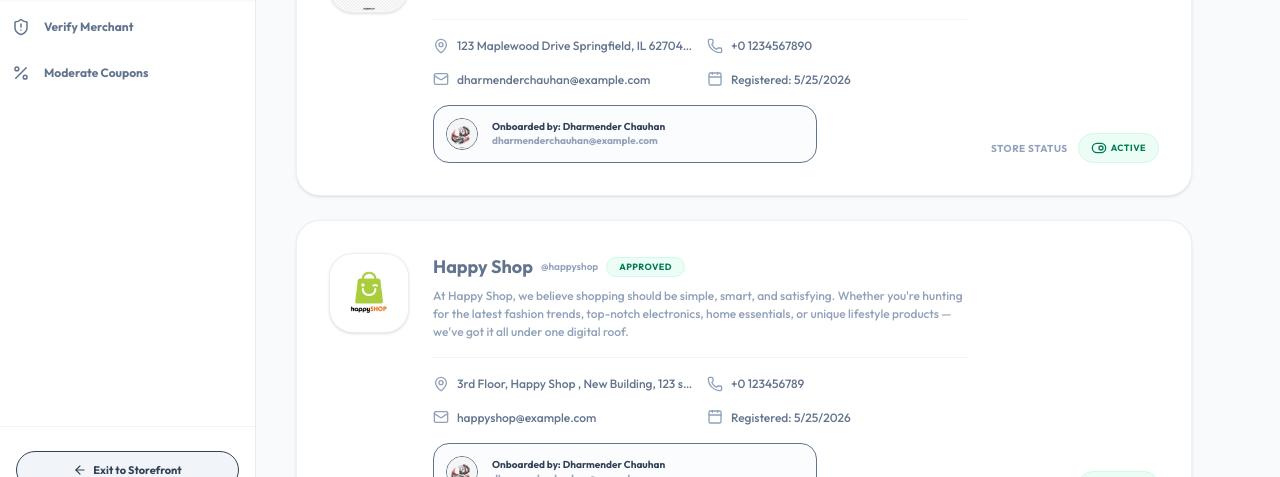
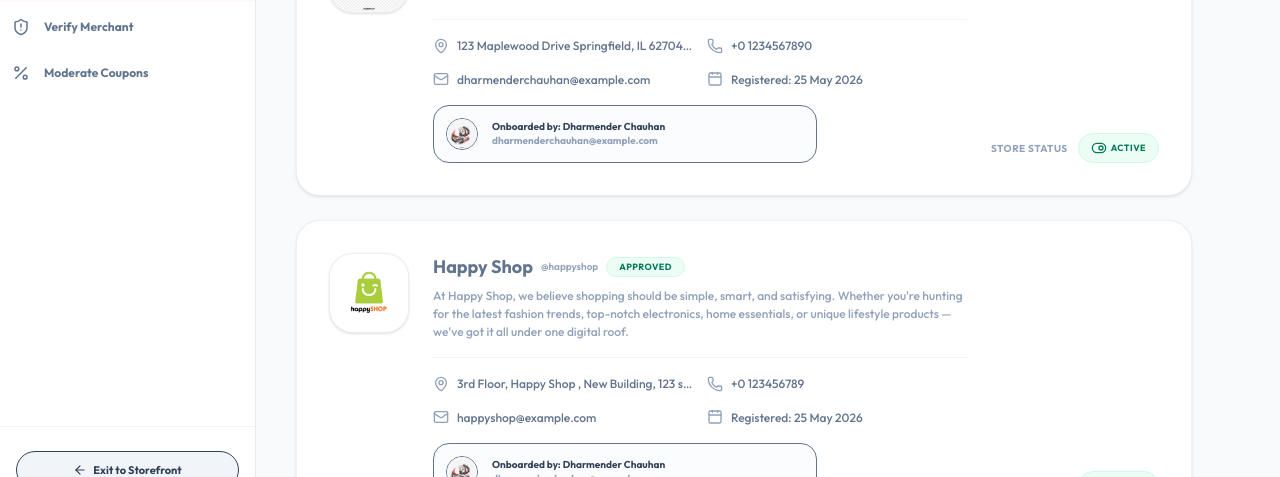
Before and after one commit to Tony-chauhan/vendorhub-devfusion, a Next.js app: page /admin/stores in a window 1280 px wide. Shown: the part 287-764 px from the top of the page. Built offline with nearby package versions, Linux system fonts and the light colour scheme; no server answers.

Commit message:
style: format registered date explicitly as day month year

```diff
--- a/src/components/admin/StoreInfo.tsx
+++ b/src/components/admin/StoreInfo.tsx
@@ -86,7 +86,7 @@
           </div>
           <div className="flex items-center space-x-2">
             <Calendar className="w-4 h-4 text-slate-400 shrink-0" />
-            <span>Registered: {new Date(store.createdAt).toLocaleDateString()}</span>
+            <span>Registered: {new Date(store.createdAt).toLocaleDateString('en-GB', { day: 'numeric', month: 'long', year: 'numeric' })}</span>
           </div>
         </div>
 
```
